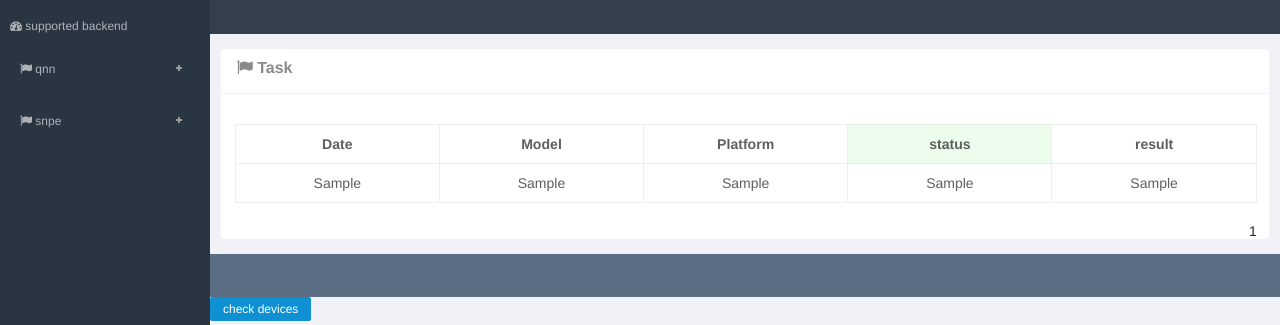
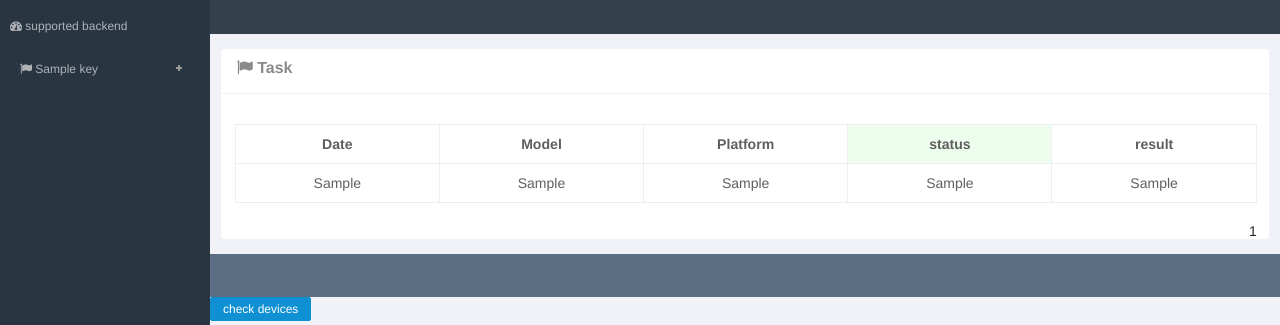
Before and after one commit to lhchg/tasklist, a Django app: template templates/task.html in a window 1280 px wide. Shown: the part 51-376 px from the top of the page. Run offline with Django 4.2, Linux system fonts and the light colour scheme; the template is opened without the code that fills it: most values are stand-ins (such as "Sample title", 1, 10 or a date in 2020).

Commit message:
change backend json

```diff
--- a/resource/backend.json
+++ b/resource/backend.json
@@ -1,4 +1,5 @@
 {
   "snpe": ["1.15", "1.65"],
-  "qnn": ["1.23", "1.69", "1.71"]
+  "qnn": ["1.23", "1.69", "1.71"],
+  "tflite": ["1.2"]
 }
--- a/resource/device.json
+++ b/resource/device.json
@@ -1,5 +1,6 @@
 [
   {"name": "sdm 8450", "number": "1d5003cf", "status": false},
   {"name": "sdm 8550", "number": "18f8d818", "status": false},
-  {"name": "mtk 6379", "number": "YXEMZDPBHUA6GMWC", "status": false}
+  {"name": "mtk 6379", "number": "YXEMZDPBHUA6GMWC", "status": false},
+  {"name": "mtk 639", "number": "1231432454", "status": false}
 ]
--- a/templates/task.html
+++ b/templates/task.html
@@ -20,7 +20,6 @@
     <link rel="stylesheet" type="text/css" href="static/css/task_styles.css">
 </head>
 <body>
-<!--[if lte IE 9]><p class="browsehappy">please update your browser！ <a href="http://se.360.cn/" target="_blank">update browser</a>for a better experience！</p><![endif]-->
 <script src="layui/layui.js"></script>
 <script src="static/js/task_script.js"></script>
 
@@ -33,18 +32,14 @@
   <div class="nav-navicon admin-main admin-sidebar">
     <div class="sideMenu am-icon-dashboard" style="color:#aeb2b7; margin: 10px 0 0 0;"> supported backend</div>
         <div class="sideMenu">
-          <h3 class="am-icon-flag"><em></em> <a href="#">qnn</a></h3>
-          <ul>
-            {% for item in check_backend.qnn %}
-              <li> {{ item }}{% if not forloop.last %} {% endif %}<li>
+            {% for key, values in check_backend.items %}
+              <h3 class="am-icon-flag"><em></em> <a href="#">{{ key }}</a></h3>
+              <ul>
+                {% for item in values %}
+                  <li> {{ item }}{% if not forloop.last %} {% endif %}</li>
+                {% endfor %}
+              </ul>
             {% endfor %}
-          </ul>
-          <h3 class="am-icon-flag"><em></em> <a href="#">snpe</a></h3>
-          <ul>
-            {% for item in check_backend.snpe %}
-              <li> {{ item }}{% if not forloop.last %} {% endif %}<li>
-            {% endfor %}
-          </ul>
         </div>
 
         <script type="text/javascript">
@@ -145,17 +140,5 @@
 </div>
 
 
-<!--[if lt IE 9]>
-<script src="http://libs.baidu.com/jquery/1.11.1/jquery.min.js"></script>
-<script src="http://cdn.staticfile.org/modernizr/2.8.3/modernizr.js"></script>
-<script src="static/assets/js/polyfill/rem.min.js"></script>
-<script src="static/assets/js/polyfill/respond.min.js"></script>
-<script src="static/assets/js/amazeui.legacy.js"></script>
-<![endif]-->
-
-<!--[if (gte IE 9)|!(IE)]><!-->
-<script src="static/assets/js/amazeui.min.js"></script>
-<!--<![endif]-->
-
 </body>
 </html>
```
